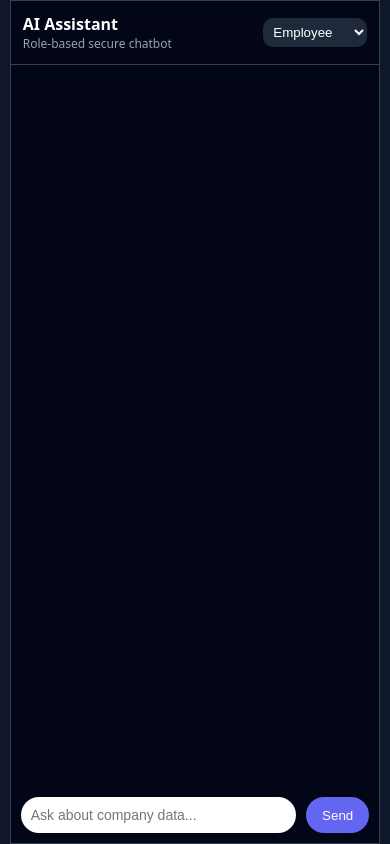
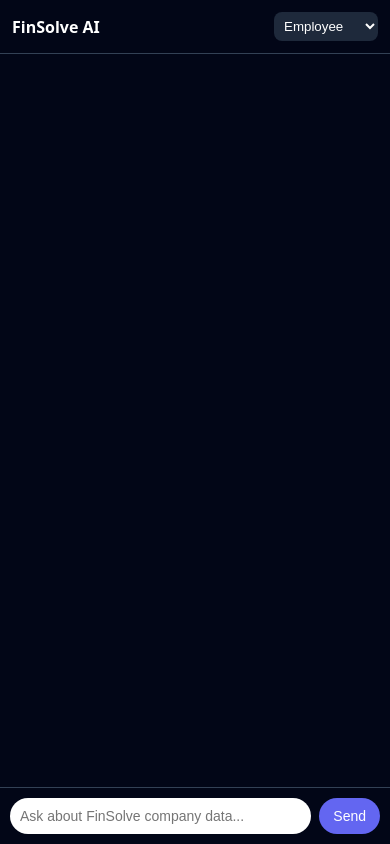
Before and after one commit to manivenkatasai9494/finsolve, a plain HTML site: page static/index.html in a window 390 px wide. Drawn offline with Linux system fonts and the light colour scheme.

Commit message:
mobile view

```diff
--- a/static/index.html
+++ b/static/index.html
@@ -2,7 +2,7 @@
 <html lang="en">
 <head>
   <meta charset="UTF-8" />
-  <title>Company AI Assistant</title>
+  <title>FinSolve AI Assistant</title>
 
   <!-- 🔥 Mobile responsive -->
   <meta name="viewport" content="width=device-width, initial-scale=1.0">
@@ -15,10 +15,7 @@
 
   <!-- HEADER -->
   <header class="chat-header">
-    <div class="brand">
-      <h1>AI Assistant</h1>
-      <p>Role-based secure chatbot</p>
-    </div>
+    <h1>FinSolve AI</h1>
 
     <select id="role">
       <option>Employee</option>
@@ -30,7 +27,7 @@
     </select>
   </header>
 
-  <!-- CHAT -->
+  <!-- CHAT WINDOW -->
   <main id="chat" class="chat-window"></main>
 
   <!-- INPUT -->
@@ -38,7 +35,7 @@
     <input
       id="input"
       type="text"
-      placeholder="Ask about company data..."
+      placeholder="Ask about FinSolve company data..."
     />
     <button onclick="send()">Send</button>
   </footer>
--- a/static/style.css
+++ b/static/style.css
@@ -12,15 +12,13 @@ body {
 
 /* Container */
 .chat-shell {
-  width: 95%;
+  width: 100%;
   max-width: 900px;
-  height: 90vh;
+  height: 100vh;
   margin: auto;
   display: flex;
   flex-direction: column;
-  border-radius: 20px;
   background: #020617;
-  border: 1px solid #334155;
 }
 
 /* Header */
@@ -36,14 +34,9 @@ body {
   font-size: 18px;
 }
 
-.chat-header p {
-  font-size: 12px;
-  color: #94a3b8;
-}
-
 .chat-header select {
   padding: 6px;
-  border-radius: 10px;
+  border-radius: 8px;
   background: #1e293b;
   color: white;
   border: none;
@@ -53,7 +46,7 @@ body {
 .chat-window {
   flex: 1;
   overflow-y: auto;
-  padding: 10px;
+  padding: 12px;
   display: flex;
   flex-direction: column;
   gap: 10px;
@@ -77,47 +70,54 @@ body {
   background: #1e293b;
 }
 
-/* Input */
+/* Input bar */
 .chat-input-bar {
   display: flex;
+  gap: 8px;
   padding: 10px;
-  gap: 10px;
+  border-top: 1px solid #334155;
+  background: #020617;
+  position: sticky;
+  bottom: 0;
 }
 
+/* Input */
 .chat-input-bar input {
   flex: 1;
   padding: 10px;
   border-radius: 20px;
   border: none;
+  font-size: 14px;
 }
 
+/* Button */
 .chat-input-bar button {
-  padding: 10px 16px;
+  padding: 10px 14px;
   border-radius: 20px;
   background: #6366f1;
   color: white;
   border: none;
   cursor: pointer;
+  white-space: nowrap;
 }
 
-/* 🔥 MOBILE VIEW */
+/* Mobile */
 @media (max-width: 600px) {
-
-  .chat-shell {
-    height: 100vh;
-    border-radius: 0;
-  }
-
-  .message {
-    max-width: 100%;
-    font-size: 13px;
-  }
 
   .chat-header h1 {
     font-size: 16px;
   }
 
+  .message {
+    max-width: 90%;
+    font-size: 13px;
+  }
+
   .chat-input-bar input {
     font-size: 14px;
   }
+
+  .chat-input-bar button {
+    font-size: 14px;
+  }
 }
```
